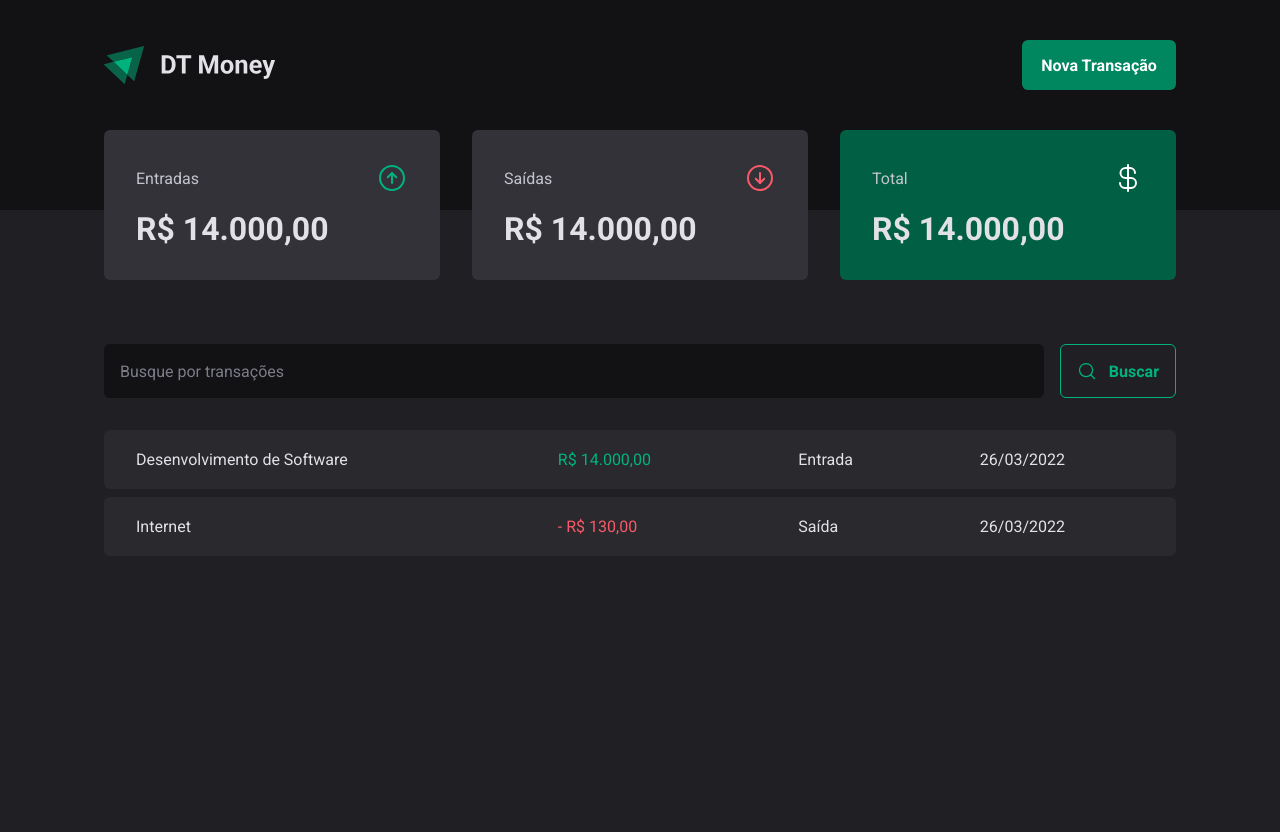
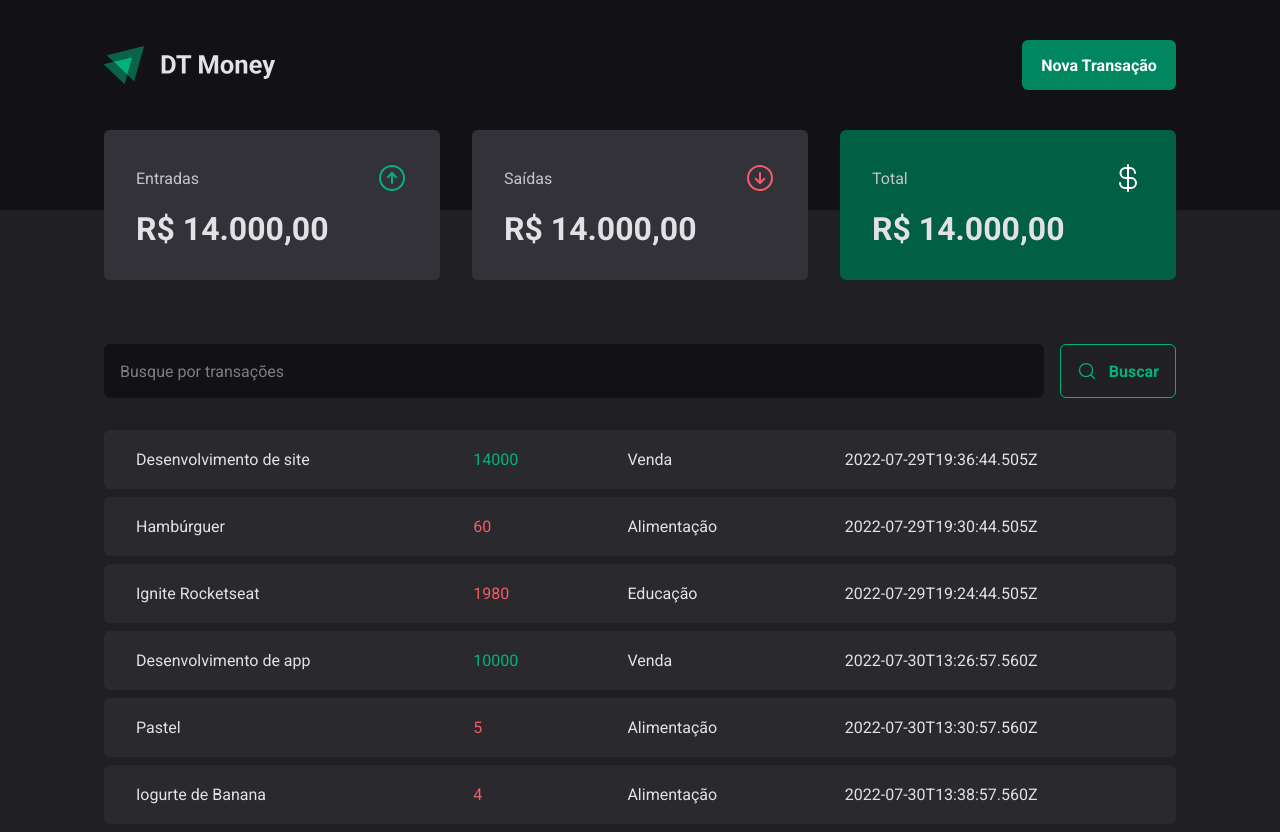
Before and after one commit to dyhalmeida/ignite-dtmoney, a React (Vite) app: page / in a window 1280 px wide. Before the commit the page ends 800 px from the top, so only its background shows below. Built offline with nearby package versions, Linux system fonts and the light colour scheme; data requests are answered from the project's data file.

Commit message:
Add transaction interface and fetch transactions data to Transactions page component

```diff
--- a/src/pages/Transactions/index.tsx
+++ b/src/pages/Transactions/index.tsx
@@ -1,9 +1,20 @@
+import { useEffect, useState } from "react";
 import { Header } from "../../components/Header";
 import { Summary } from "../../components/Summary/Summary";
+import { ITransaction } from "../../interfaces/transaction.interface";
 import { SearchForm } from "./components/SearchForm";
 import { PriceHighlight, TransactionsContainer, TransactionsTable } from "./styles";
 
 export function Transactions() {
+
+    const [transactions, setTransactions] = useState<ITransaction[]>([])
+
+    useEffect(() => {
+        fetch('http://localhost:3333/transactions')
+            .then(response  => response.json())
+            .then(data => setTransactions(data))
+    }, [])
+
     return (
         <div>
             <Header />
@@ -12,34 +23,22 @@ export function Transactions() {
                 <SearchForm />
               <TransactionsTable>
                     <tbody>
+                        {transactions.map(transaction => (
                             <tr>
-                            <td>Desenvolvimento de Software</td>
+                                <td>{transaction.description}</td>
                                 <td>
-                                <PriceHighlight variant="income">
-                                    R$ 14.000,00
+                                    <PriceHighlight variant={transaction.type}>
+                                        {transaction.price}
                                     </PriceHighlight>
                                 </td>
                                 <td>
-                                Entrada
+                                    {transaction.category}
                                 </td>
                                 <td>
-                                26/03/2022
+                                    {transaction.createdAt}
                                 </td>
                             </tr>
-                        <tr>
-                            <td>Internet</td>
-                            <td>
-                                <PriceHighlight variant="outcome">
-                                    - R$ 130,00
-                                </PriceHighlight>
-                            </td>
-                            <td>
-                                Saída
-                            </td>
-                            <td>
-                                26/03/2022
-                            </td>
-                        </tr>
+                        ))}
                     </tbody>
               </TransactionsTable>
             </TransactionsContainer>
```
Also changed, not shown: src/interfaces/transaction.interface.ts (added, +8 -0 lines). Lines whose indentation alone changed are shown as unchanged.
